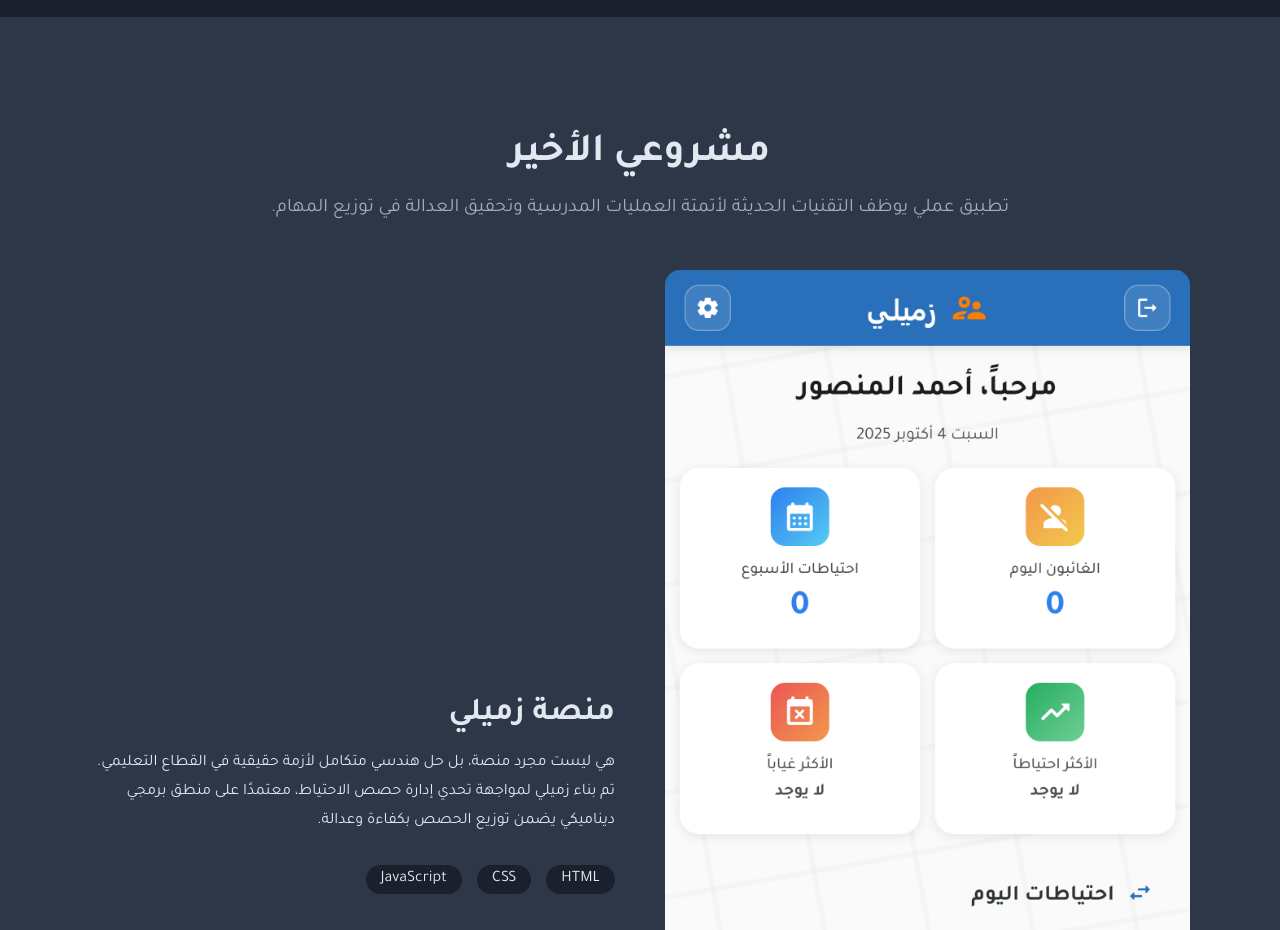
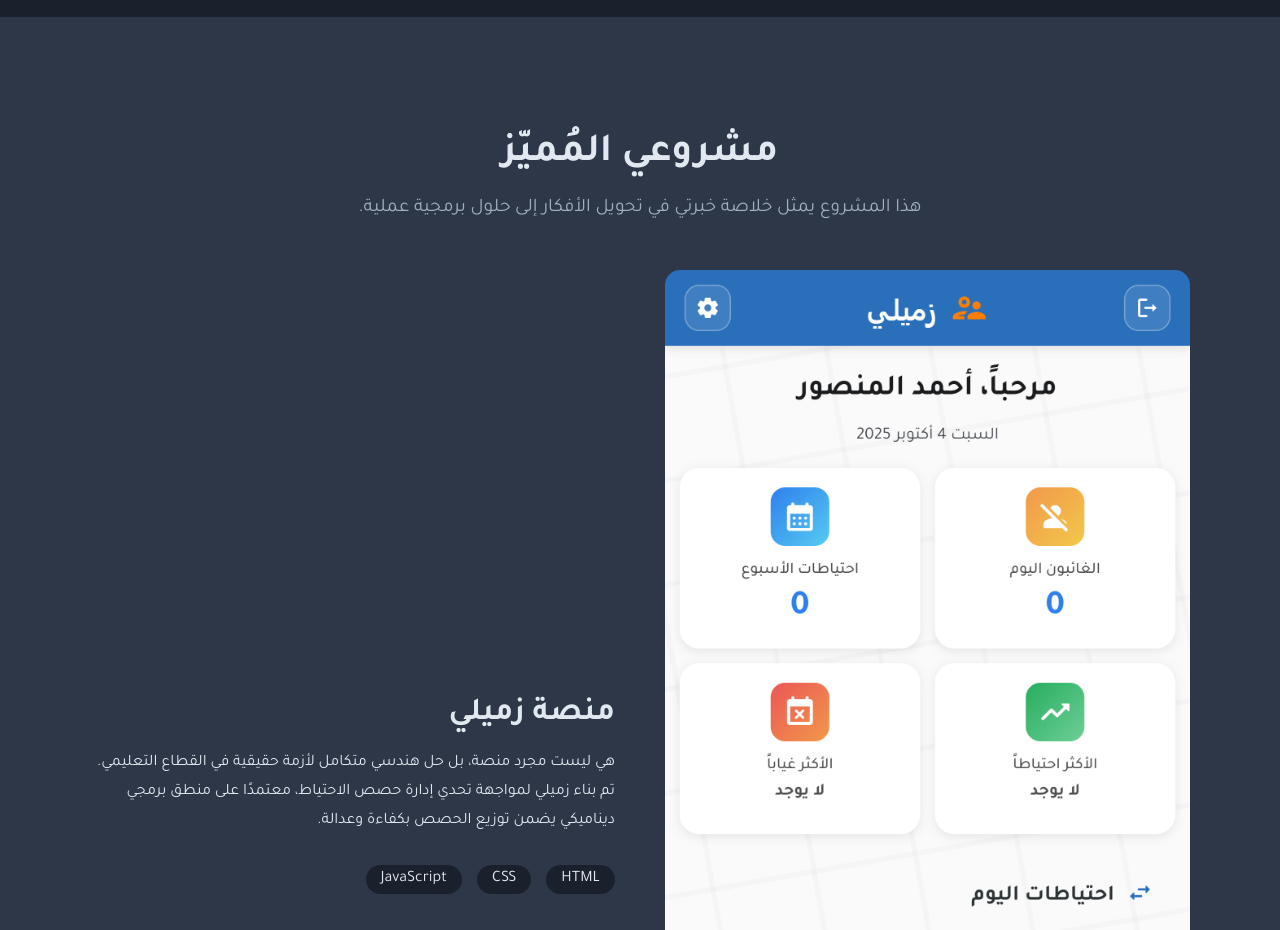
Before and after one commit to ahmedalmnsour/ahmed-almnsour-dev, a Next.js app: page / in a window 1280 px wide. Shown: the part 1420-2350 px from the top of the page. Built offline with nearby package versions, Linux system fonts and the light colour scheme.

Commit message:
Fix: Correct project URL

```diff
--- a/components/FeaturedProject.js
+++ b/components/FeaturedProject.js
@@ -3,7 +3,8 @@ import Image from 'next/image';
 import styles from './FeaturedProject.module.css';
 
 export default function FeaturedProject() {
-  const projectUrl = 'https://ahmed.almnsour.net';
+  // --- هذا هو السطر الذي تم تصحيحه ---
+  const projectUrl = 'https://www.myzameel.com/';
 
   return (
     <section id="project" className={styles.sectionContainer}>
@@ -11,10 +12,10 @@ export default function FeaturedProject() {
 
         <div className={styles.sectionHeader}>
           <h2 className={styles.sectionTitle}>
-             مشروعي الأخير
+            مشروعي المُميّز
           </h2>
           <p className={styles.sectionSubtitle}>
-          تطبيق عملي يوظف التقنيات الحديثة لأتمتة العمليات المدرسية وتحقيق العدالة في توزيع المهام.
+            هذا المشروع يمثل خلاصة خبرتي في تحويل الأفكار إلى حلول برمجية عملية.
           </p>
         </div>
 
@@ -22,7 +23,6 @@ export default function FeaturedProject() {
 
           <div className={styles.textColumn}>
             <h3 style={{ fontSize: '2rem', margin: '0 0 15px 0' }}>منصة زميلي</h3>
-            {/* تم التعديل النهائي هنا */}
             <p style={{ lineHeight: '1.8', marginBottom: '30px', color: '#E2E8F0' }}>
               هي ليست مجرد منصة، بل حل هندسي متكامل لأزمة حقيقية في القطاع التعليمي. تم بناء زميلي لمواجهة تحدي إدارة حصص الاحتياط، معتمدًا على منطق برمجي ديناميكي يضمن توزيع الحصص بكفاءة وعدالة.
             </p>
```
